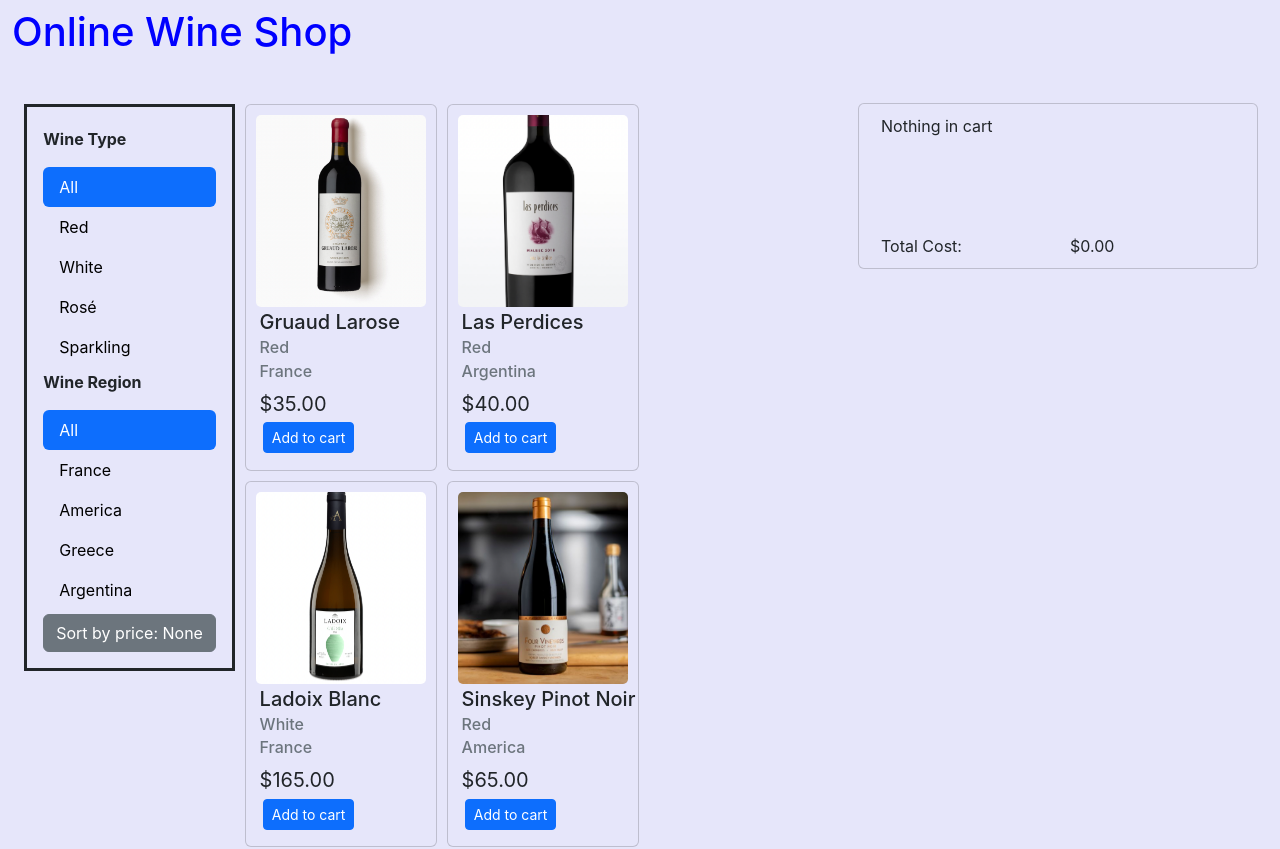
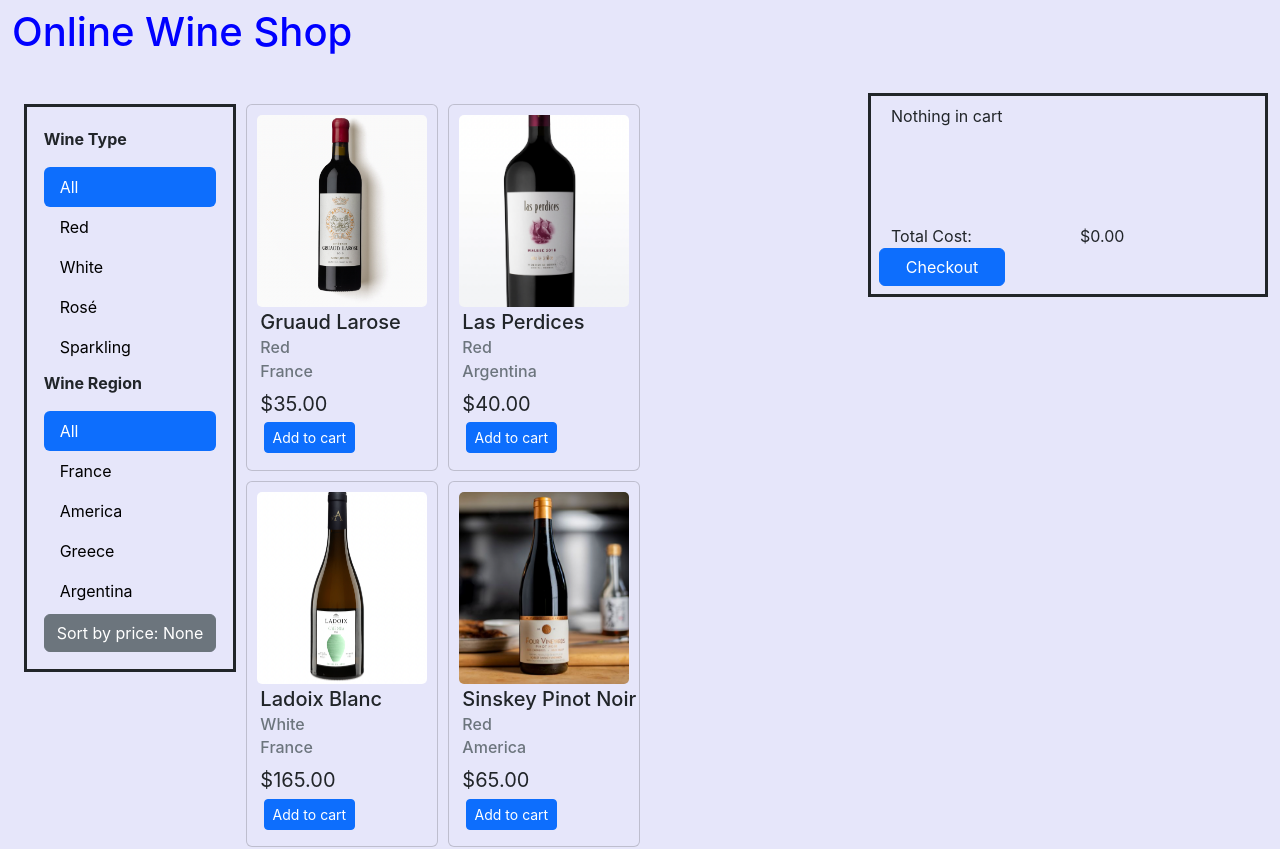
Before and after one commit to hilariousalpaca112/cs1300-development, a React (Create React App) app: page / in a window 1280 px wide. Shown: the top 849 px of the page. Built offline with nearby package versions, Linux system fonts and the light colour scheme.

Commit message:
final touches

```diff
--- a/src/App.css
+++ b/src/App.css
@@ -42,9 +42,12 @@
 }
 
 .shopping-cart {
-  padding: 10px;
+  padding: 2%;
   margin-top: 85px;
   position: -webkit-sticky;
+  padding-right: 2%;
+  border-style: solid;
+  width: 25rem;
   position: sticky;
   top: 0;
 }
@@ -97,3 +100,11 @@
   height: 55%;
   margin-top: 40px;
 }
+
+.checkout-button{
+  display: flex;
+  justify-content: center;
+  overflow: hidden;
+  white-space: nowrap;
+  padding: 2%;
+}
--- a/src/ShoppingCart.js
+++ b/src/ShoppingCart.js
@@ -7,14 +7,12 @@
   const { cartItems, onRemove } = props;
 
   const cost = cartItems.reduce(
-    (amount, item) => (amount += item.price),
-    0
+    (amount, item) => (amount += item.price), 0
   );
 
 
   return (
     <div className="shopping-cart">
-      <Card style={{ width: "25rem" }}>
         <div className="container-fluid">
           {cartItems && cartItems.length > 0 ? (
             cartItems.map((cartItem, index) => (
@@ -37,9 +35,16 @@
           <div className="row mt-5 pt-5">
             <div className="col-6">Total Cost:</div>
             <div className="col-4">${cost}.00</div>
+            <Button
+                variant="primary"
+                className="col-4"
+                  >
+                    Checkout
+                  </Button>
+
           </div>
+
         </div>
-      </Card>
     </div>
   );
 };
```
